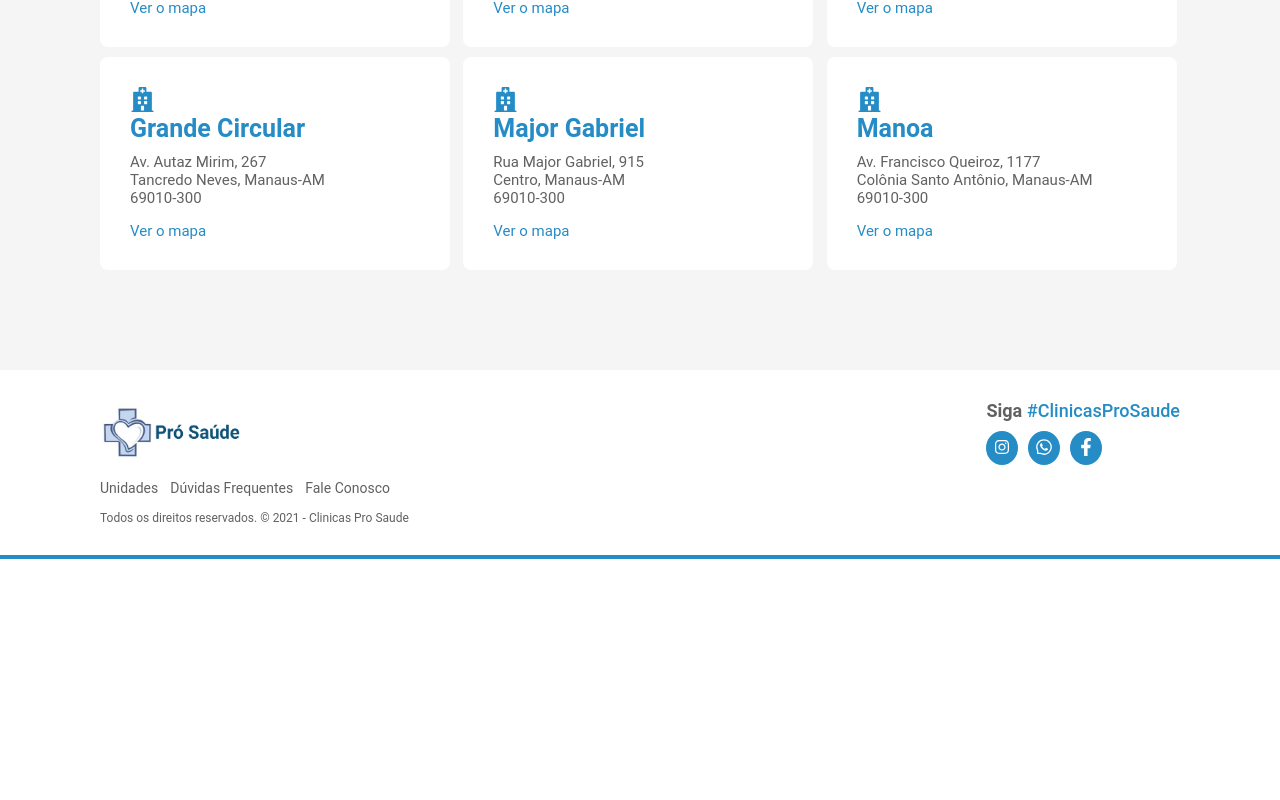
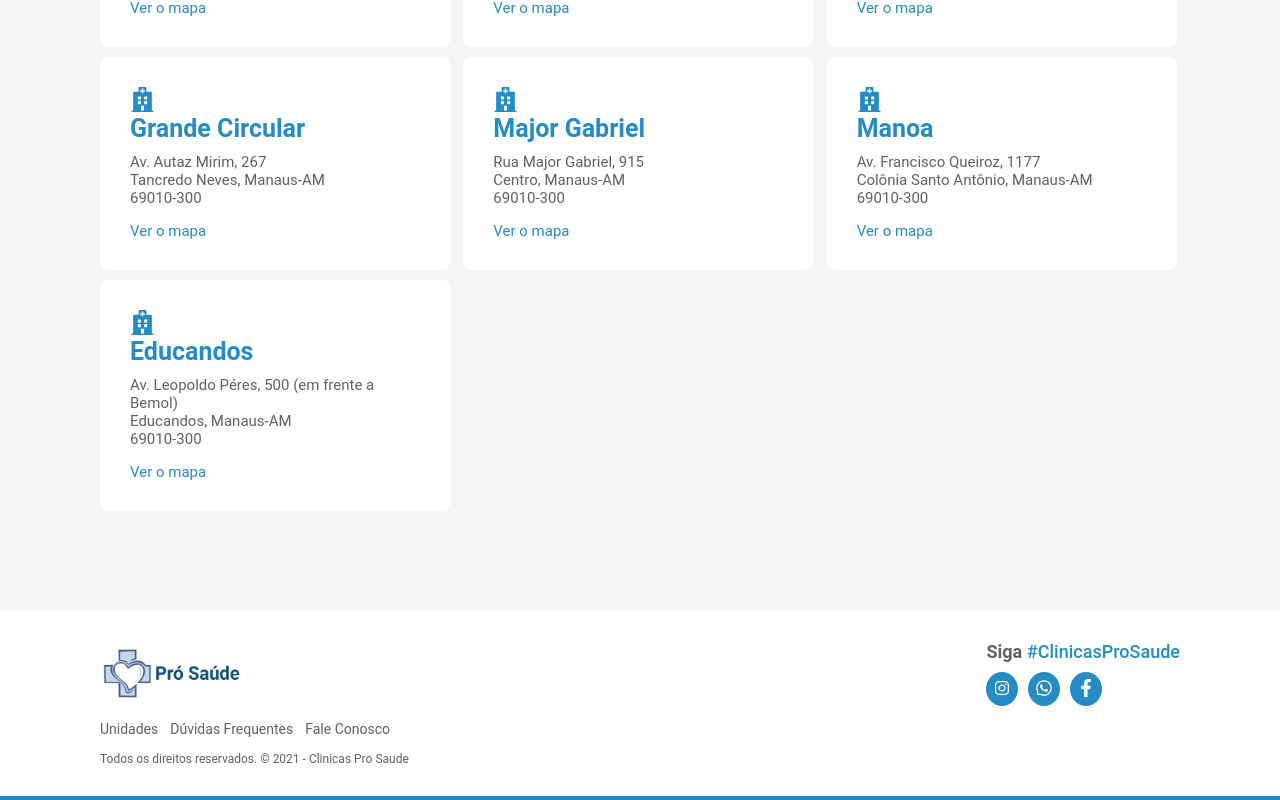
Before and after one commit to lucasviga/prosaude-web, a React (Create React App) app: page /unidades in a window 1280 px wide. Shown: the part 986-1786 px from the top of the page. Before the commit the page ends 1545 px from the top, so only its background shows below. Built offline with nearby package versions, Linux system fonts and the light colour scheme.

Commit message:
add new unidade

```diff
--- a/src/pages/Unidades/index.js
+++ b/src/pages/Unidades/index.js
@@ -118,6 +118,23 @@ function Home() {
               </a>
             </div>
           </div>
+
+          <div className="card">
+            <FaHospital color="#258CC6" size={25} />
+            <h1>Educandos</h1>
+            <p>
+              Av. Leopoldo Péres, 500 (em frente a Bemol)
+              <br />
+              Educandos, Manaus-AM
+            </p>
+            <span>69010-300</span>
+
+            <div className="card__link-mapa">
+              <a href="https://goo.gl/maps/zjURCZHV2SxVQ6V26" target="_blank" without rel="noreferrer">
+                Ver o mapa
+              </a>
+            </div>
+          </div>
         </div>
       </SectionUnidade>
 
```
Also changed, not shown: 1 other file (tests, documents, lock files or other folders).
